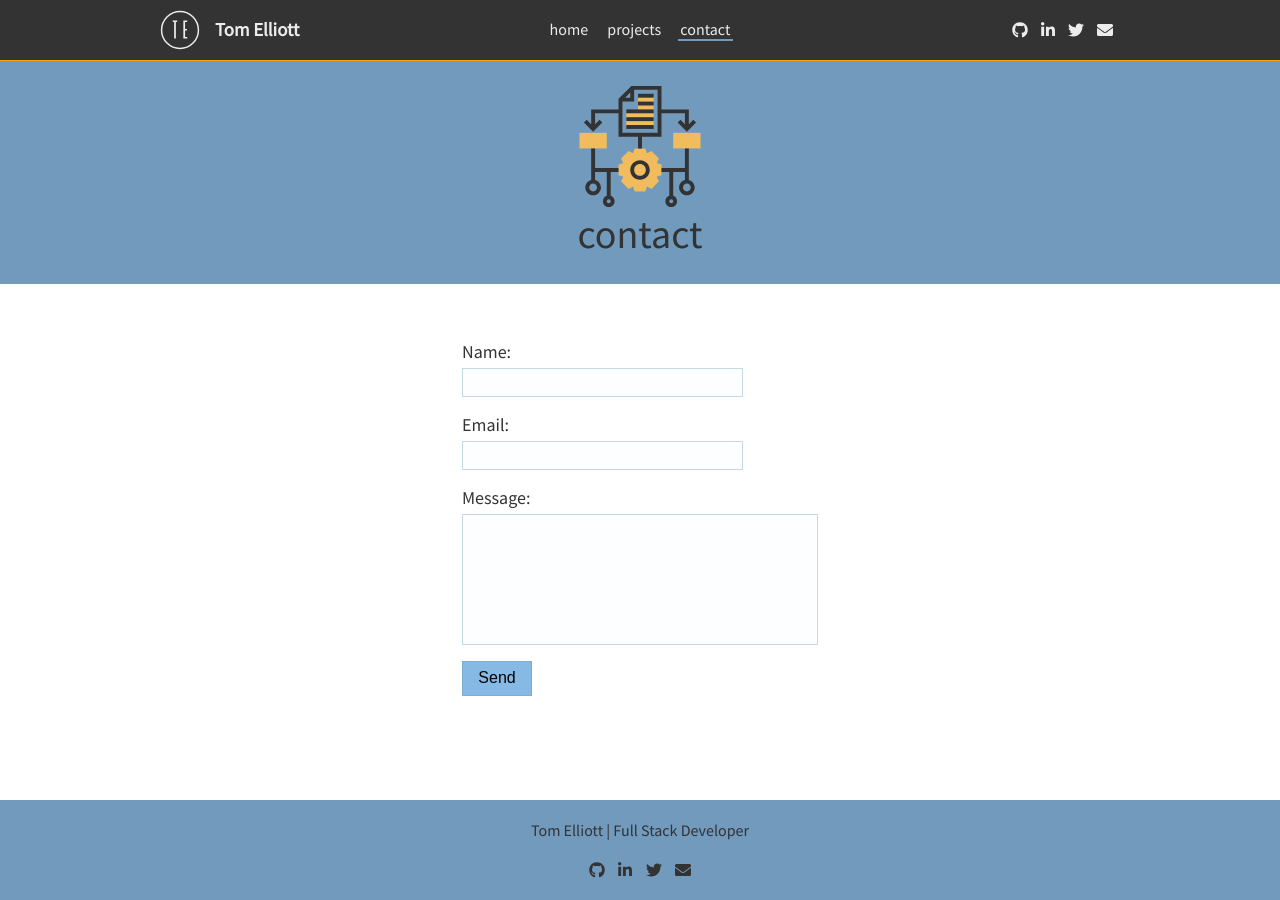
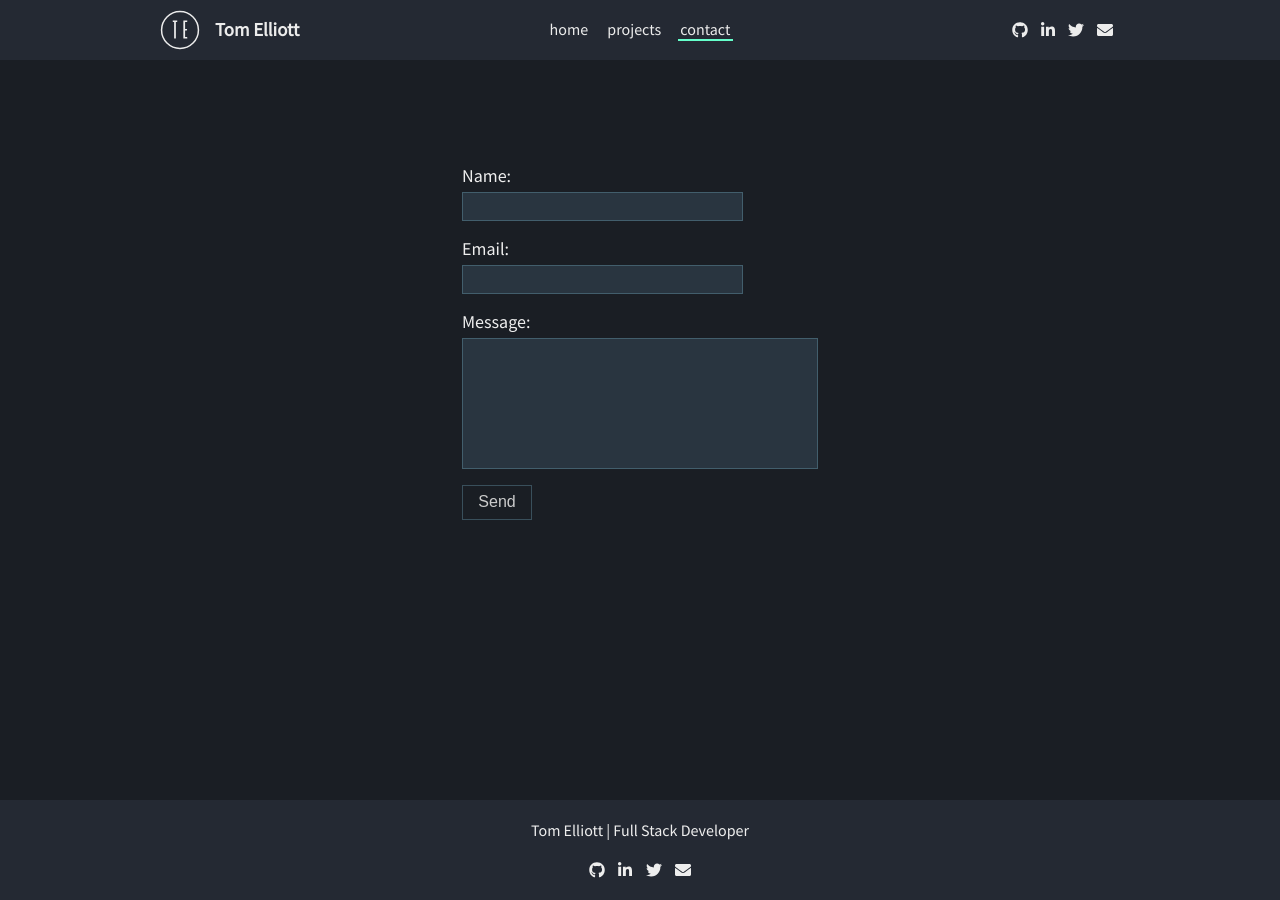
Before and after one commit to tmelliottjr/portfolio, a Jekyll site: the page built from contact.html, in a window 1280 px wide. Built offline with Jekyll 4.4.1, drawn with Linux system fonts in a browser that asks for light colours; nearby versions of some CDN libraries.

Commit message:
new style

```diff
--- a/_layouts/default.html
+++ b/_layouts/default.html
@@ -11,6 +11,7 @@
 
     gtag('config', 'UA-128421074-1');
     </script>
+        <link href={{ "static/styles.css" | relative_url }} rel="stylesheet">
         <script defer src="https://use.fontawesome.com/releases/v5.0.6/js/all.js"></script>
         <script defer src="../build/{{ page.script }}"></script>
 
@@ -37,10 +38,10 @@
     <title>{{ site.name }} | {{ page.title }}</title>
     <link rel="shortcut icon" type="image/png" href={{ "static/assets/favicon.png" | relative_url }}>
     <link href="https://fonts.googleapis.com/css?family=Source+Sans+Pro" rel="stylesheet">
-    <link href={{ "static/styles.css" | relative_url }} rel="stylesheet">
+
 </head>
 
-<body>
+<body class="preload">
     <div class="container">
         <nav class="nav box-shadow">
             <div class="nav-container">
@@ -70,21 +71,6 @@
                 </div>
             </div>
         </nav>
-        <a class="anchor" id="about"></a>
-        <header>
-            {% if page.header == "main" %}
-            <div class="header-content">
-                <div class="avatar avatar-lg"></div>
-                <h1 id="full-name">
-                    <!-- {{include.data}} -->
-                    Tom Elliott
-                </h1>
-                <span class="self-tag">developer</span>
-            </div>
-            {% else %}
-            {% include header.html hero=page.hero section_name=page.section_name %}
-            {% endif %}
-        </header>
         {{ content }}
         <footer class="footer">
             Tom Elliott | Full Stack Developer
--- a/build/menu.js
+++ b/build/menu.js
@@ -101,11 +101,11 @@ function scrollHandler() {
     menuToggle();
   }
 
-  if (scrollTop <= scrollOffset) {
-    document.querySelector('header').classList.remove('hidden');
-  } else {
-    document.querySelector('header').classList.add('hidden');
-  }
+  // if (scrollTop <= scrollOffset) {
+  //   document.querySelector('header').classList.remove('hidden');
+  // } else {
+  //   document.querySelector('header').classList.add('hidden');
+  // }
 }
 
 // Scroll Spy
@@ -117,6 +117,10 @@ document.querySelector('#menu-button').addEventListener('click', function () {
   menuToggle();
 });
 
+document.addEventListener('DOMContentLoaded', function () {
+  document.body.classList.remove('preload');
+});
+
 /***/ })
 /******/ ]);
 //# sourceMappingURL=menu.js.map
--- a/static/index.js
+++ b/static/index.js
@@ -24,3 +24,7 @@ setInterval(() => {
 
   tagline.style.opacity = opacity;
 }, 2000);
+
+document.addEventListener('DOMContentLoaded', () => {
+  document.body.classList.remove('preload');
+});
--- a/static/styles.css
+++ b/static/styles.css
@@ -4,17 +4,35 @@ body {
   margin: 0;
   height: 100%;
   font-family: 'Source Sans Pro', sans-serif;
-  color: #333;
-  background-color: #fff;
+  color: #eee;
+  background-color: #1a1e24;
   scroll-behavior: smooth;
 }
 
+.preload * {
+  -webkit-transition: none !important;
+  -moz-transition: none !important;
+  -ms-transition: none !important;
+  -o-transition: none !important;
+}
+
 .all-projects {
-  margin: 50px 20px;
+  margin: 60px 20px 0 20px;
+  display: flex;
+  align-items: center;
+  justify-content: center;
   grid-column: 1/4;
 }
 
+.about-content {
+  display: flex;
+  flex-direction: column;
+}
+
 .contact-form {
+  display: flex;
+  margin-top: 60px;
+  align-items: center;
   grid-column: 1/4;
 }
 
@@ -33,12 +51,8 @@ html {
   height: 100%;
 }
 
-section {
-  margin-bottom: 50px;
-}
-
 section > p {
-  color: #777777;
+  color: #c8c8c8;
   line-height: 1.5;
 }
 
@@ -58,29 +72,34 @@ textarea {
   height: 25px;
   width: 275px;
   font-size: 16px;
-  outline-color: #2565a0;
-  outline-width: 2px;
-  background-color: #fcfeff;
+  color: #ccc;
+  outline: none;
+  background-color: #293540;
   font-family: inherit;
   border: 1px solid #6b9eb263;
   border-radius: 0;
 }
 
+input:focus,
+textarea:focus,
+button:focus {
+  border: 1px solid mediumaquamarine;
+}
+
 button {
-  transition: background-color 1s ease;
+  transition: color 0.5s ease, background-color 0.5s ease;
   cursor: pointer;
   font-size: 16px;
   border: 1px solid #6b9eb263;
-  outline-color: #2565a0;
-  outline-width: 2px;
-  outline-offset: -2px;
+  outline: none;
   height: 35px;
   width: 70px;
-  background-color: #86bae5;
+  color: #ccc;
+  background-color: transparent;
 }
 
 button:hover {
-  background-color: #719abd;
+  background-color: rgba(102, 205, 171, 0.603);
 }
 
 textarea {
@@ -157,26 +176,39 @@ textarea {
 }
 
 header {
-  margin-top: 59px;
+  position: relative;
+  margin-top: 60px;
   grid-row: 1;
   grid-column: 1/4;
   width: 100%;
-  height: 225px;
-  background-color: #719abd;
+  height: calc(100vh - 60px);
+  background-color: #293540;
   display: flex;
   flex-direction: column;
-  justify-content: center;
+  justify-content: space-around;
   text-align: center;
 }
 
+.header-content {
+  margin-top: 50px;
+}
+
+/* .expand {
+  position: absolute;
+  bottom: 15px;
+  margin-left: -25px;
+  left: 50%;
+} */
+
 .avatar {
   margin: 0 auto;
-  border: solid 1px #444;
-  background: url('./assets/me.jpeg');
+  border: solid 1px #3d3d44;
+  background: url('./assets/me.png');
   background-size: cover;
-  -webkit-box-shadow: 0 3px 2px rgba(0, 0, 0, 0.3);
+  background-position-y: center;
+  /* -webkit-box-shadow: 0 3px 2px rgba(0, 0, 0, 0.3);
   -moz-box-shadow: 0 3px 2px rgba(0, 0, 0, 0.3);
-  box-shadow: 0 3px 2px rgba(0, 0, 0, 0.3);
+  box-shadow: 0 3px 2px rgba(0, 0, 0, 0.3); */
 }
 
 .avatar-sm {
@@ -190,8 +222,8 @@ header {
 }
 
 .avatar-lg {
-  height: 125px;
-  width: 125px;
+  height: 200px;
+  width: 200px;
   border-radius: 50%;
 }
 
@@ -252,10 +284,11 @@ header {
   align-items: center;
   justify-content: center;
   z-index: 11;
-  border-bottom: 1px solid #ffa400;
+  /* border-bottom: 1px solid #ffa400; */
   position: fixed;
   color: rgb(236, 236, 236);
-  background-color: #333;
+  /* background-color: #333; */
+  background-color: #242933;
   -webkit-transition: padding-bottom 0.25s ease;
   -moz-transition: padding-bottom 0.25s ease;
   -ms-transition: padding-bottom 0.25s ease;
@@ -268,6 +301,10 @@ header {
   width: 115px;
   justify-content: space-around;
   justify-self: flex-end;
+}
+.social-link {
+  color: #eee;
+  transition: color 0.25s ease;
 }
 
 .social-links-footer {
@@ -293,7 +330,8 @@ header {
   align-self: end;
   justify-content: space-evenly;
   width: 100%;
-  background-color: #719abd;
+  /* background-color: #719abd; */
+  background-color: #242933;
 }
 
 a {
@@ -302,7 +340,7 @@ a {
 
 .social-link:hover {
   /* color: #6398bb; */
-  color: #ffa400;
+  color: #65ffcb;
 }
 
 .self-tag {
@@ -337,10 +375,23 @@ a {
 .nav-link:after {
   content: '';
   height: 2px;
-  background-color: #719abd;
+  /* background-color: #719abd; */
+  background-color: #65ffcb;
   display: block;
   width: 110%;
   margin-left: -5%;
+  transform: scaleX(0);
+  transition: all 0.25s ease;
+}
+
+.project-item-link:after {
+  content: '';
+  height: 2px;
+  /* background-color: #719abd; */
+  background-color: #65ffcb;
+  display: block;
+  width: 100%;
+  margin-left: 0%;
   transform: scaleX(0);
   transition: all 0.25s ease;
 }
@@ -349,13 +400,16 @@ a {
   transform: scaleX(1);
 }
 
-.nav-link:hover:after {
+.nav-link:hover:after,
+.project-item-link:hover:after {
   transform: scaleX(1);
 }
 
 .projects-container {
   grid-area: projects;
-  width: 85%;
+  width: 100%;
+  background-color: #293540;
+  min-height: calc(100vh - 160px);
 }
 
 .tutorials {
@@ -457,14 +511,31 @@ a {
 }
 
 .about {
+  min-height: calc(100vh - 60px);
   grid-area: about;
   font-size: 18px;
   width: 50%;
+  display: flex;
+  flex-direction: column;
+  align-items: center;
+  justify-content: space-between;
+}
+
+.about > .expand {
+  margin-bottom: 80px;
 }
 
 .menu-button {
   cursor: pointer;
   z-index: 10;
+}
+
+.expand > svg {
+  transition: fill 0.25s ease;
+}
+
+.expand > svg:hover {
+  fill: lightsalmon;
 }
 
 .project-item {
@@ -475,13 +546,14 @@ a {
 }
 
 .project-item-link:hover {
-  color: #719abd;
+  color: lightsalmon;
 }
 
 .project-item-link {
   font-size: 24px;
   width: fit-content;
-  color: #ffa400;
+  color: #65ffcb;
+  transition: color 0.25s ease;
 }
 
 main {
@@ -490,7 +562,6 @@ main {
   grid-template-rows: auto;
   grid-template-columns: repeat(3, 1fr);
   grid-column-gap: 1px;
-  grid-row-gap: 1px;
   justify-items: center;
   grid-template-areas:
     'about about about'
@@ -515,6 +586,10 @@ a.anchor {
     grid-column-gap: 60px;
     width: 100%;
     align-items: center;
+  }
+
+  .about > .expand {
+    display: none;
   }
 }
 
@@ -556,4 +631,16 @@ a.anchor {
   .about {
     width: 90%;
   }
+
+  .project-img {
+    width: 375px;
+  }
+
+  .project {
+    align-items: center;
+  }
+
+  .project:last-child {
+    margin-bottom: 20px;
+  }
 }
```
Also changed, not shown: build/contact.js (+9 -5 lines), build/main.js (+13 -5 lines), index.html (+36 -1 lines), static/menu.js (+9 -5 lines), static/assets/expand-button.svg (added), static/assets/me.png (added), 3 other files.
